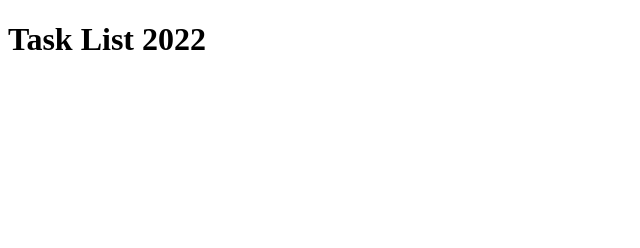
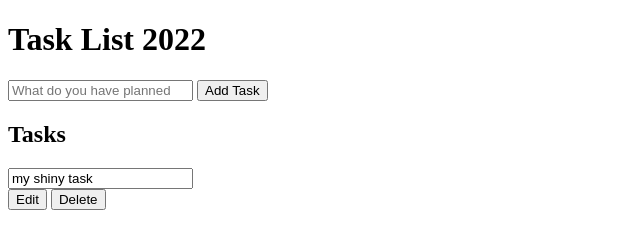
Before and after one commit to MajaPetkova/JS-Advanced, a plain HTML site: page Demo TODO List/index.html in a window 1280 px wide. Shown: the whole page, without its empty margins (0-640 px from the left). Drawn offline with Linux system fonts and the light colour scheme.

Commit message:
Update index.html

```diff
--- a/Demo TODO List/index.html
+++ b/Demo TODO List/index.html
@@ -1,16 +1,41 @@
 <!DOCTYPE html>
 <html lang="en">
-<head>
-    <meta charset="UTF-8">
-    <meta http-equiv="X-UA-Compatible" content="IE=edge">
-    <meta name="viewport" content="width=device-width, initial-scale=1.0">
-    <link rel="stylesheet" href="main.css">
+  <head>
+    <meta charset="UTF-8" />
+    <meta http-equiv="X-UA-Compatible" content="IE=edge" />
+    <meta name="viewport" content="width=device-width, initial-scale=1.0" />
+    <link rel="stylesheet" href="main.css" />
     <title>Task List 2022</title>
-</head>
-<body>
+  </head>
+  <body>
     <header>
-        <h1>Task List 2022</h1>
+      <h1>Task List 2022</h1>
+      <form action="#" id="new-task-form">
+        <input
+          type="text"
+          id="new-task-input"
+          placeholder="What do you have planned"
+        />
+        <input type="submit" id="new-task-submit" value="Add Task" />
+      </form>
     </header>
-    <script  src="index.js"></script>
-</body>
+
+    <main>
+      <section class="task-list">
+        <h2>Tasks</h2>
+        <div id="tasks">
+            <div class="content">
+                <input type="text" class="text" value="my shiny task" readonly/>
+            </div>
+            <div class="actions">
+                <button class="edit">Edit</button>
+                <button class="delete">Delete</button>
+            </div>
+        </div>
+      </section>
+    </main>
+
+
+    <script src="index.js"></script>
+  </body>
 </html>
```
